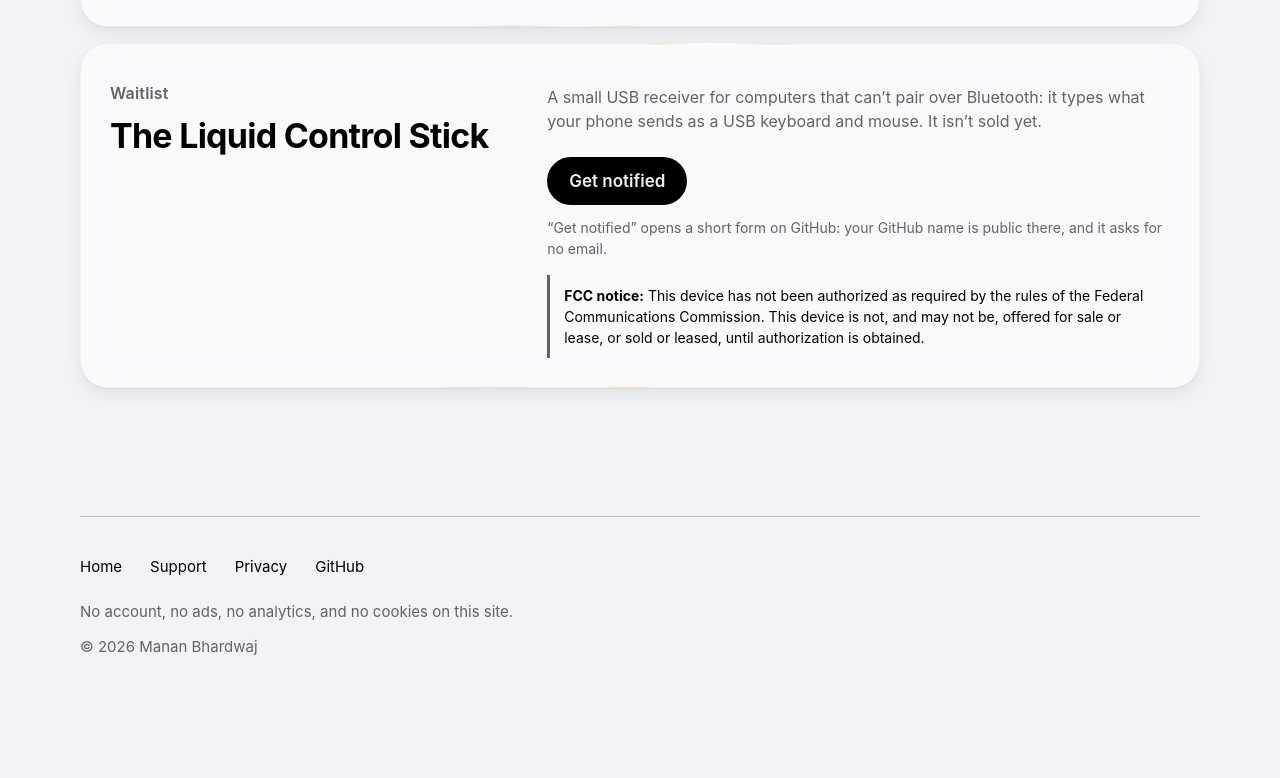
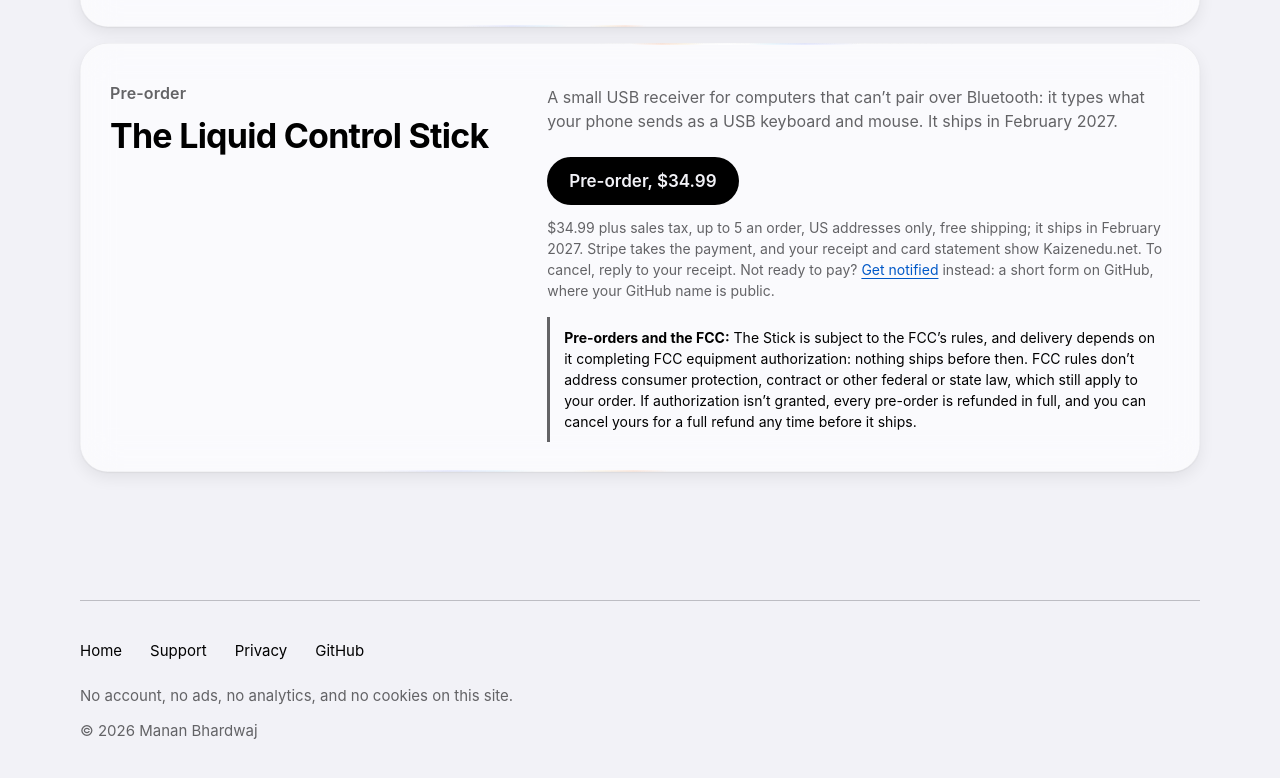
Before and after one commit to saitokiku/liquid-control, a plain HTML site: page get/index.html in a window 1280 px wide. Shown: the part 1606-2384 px from the top of the page. Before the commit the page ends 2304 px from the top, so only its background shows below. Drawn offline with Linux system fonts and the light colour scheme.

Commit message:
The Stick: pre-order at $34.99, ships February 2027; the FCC's conditional-sale disclosures; privacy for pre-orders
The pre-order goes through a Stripe Payment Link (receipts show Kaizenedu.net, said on the page).
The FCC notice becomes 47 CFR 2.803(d)(2)(i)'s three disclosures: delivery only after equipment
authorization, FCC rules don't cover consumer protection or contract law, and the refund. The
privacy policy says what a pre-order collects and that its record is kept five years.

Co-Authored-By: Claude Opus 5.5 <noreply@anthropic.com>
Claude-Session: https://claude.ai/code/session_01P3Yxo1qdyaZx4CGerugVdq

```diff
--- a/get/index.html
+++ b/get/index.html
@@ -4,7 +4,7 @@
   <meta charset="utf-8">
   <meta name="viewport" content="width=device-width, initial-scale=1, viewport-fit=cover">
   <title>Get Liquid Control: the iPhone and Apple Watch beta</title>
-  <meta name="description" content="Every download and link for Liquid Control: the iPhone and Apple Watch beta on TestFlight, how to pair your Mac, PC, iPad and TV, and what’s coming: Android and the Stick.">
+  <meta name="description" content="Every download and link for Liquid Control: the iPhone and Apple Watch beta on TestFlight, how to pair your Mac, PC, iPad and TV, the Android beta, and the Stick on pre-order.">
   <meta name="color-scheme" content="light dark">
   <meta name="theme-color" content="#F2F2F7" media="(prefers-color-scheme: light)">
   <meta name="theme-color" content="#000000" media="(prefers-color-scheme: dark)">
@@ -119,20 +119,24 @@
 
       <section class="get-item card glass" id="stick" aria-labelledby="stick-title">
         <div class="get-title">
-          <p class="eyebrow">Waitlist</p>
+          <p class="eyebrow">Pre-order</p>
           <h2 id="stick-title">The Liquid Control Stick</h2>
         </div>
         <div class="get-body">
           <p>A small USB receiver for computers that can’t pair over Bluetooth: it types what your phone sends as a
-            USB keyboard and mouse. It isn’t sold yet.</p>
+            USB keyboard and mouse. It ships in February 2027.</p>
           <div class="actions">
-            <a class="btn btn-primary" href="https://github.com/saitokiku/liquid-control/issues/new?template=stick.yml">Get notified</a>
+            <a class="btn btn-primary" href="https://buy.stripe.com/fZu8wR2SpabLe6BgTB33W00">Pre-order, $34.99</a>
           </div>
-          <p class="fine">“Get notified” opens a short form on GitHub: your GitHub name is public there, and it asks
-            for no email.</p>
-          <p class="fcc"><strong>FCC notice:</strong> This device has not been authorized as required by the rules of
-            the Federal Communications Commission. This device is not, and may not be, offered for sale or lease, or
-            sold or leased, until authorization is obtained.</p>
+          <p class="fine">$34.99 plus sales tax, up to 5 an order, US addresses only, free shipping; it ships in
+            February 2027. Stripe takes the payment, and your receipt and card statement show Kaizenedu.net. To cancel,
+            reply to your receipt. Not ready to pay? <a href="https://github.com/saitokiku/liquid-control/issues/new?template=stick.yml">Get notified</a> instead: a short form on GitHub,
+            where your GitHub name is public.</p>
+          <p class="fcc"><strong>Pre-orders and the FCC:</strong> The Stick is subject to the FCC’s rules, and delivery
+            depends on it completing FCC equipment authorization: nothing ships before then. FCC rules don’t address
+            consumer protection, contract or other federal or state law, which still apply to your order. If
+            authorization isn’t granted, every pre-order is refunded in full, and you can cancel yours for a full refund
+            any time before it ships.</p>
         </div>
       </section>
     </div>
```
Also changed, not shown: index.html (+14 -10 lines), privacy/index.html (+4 -2 lines), support/index.html (+2 -2 lines).
